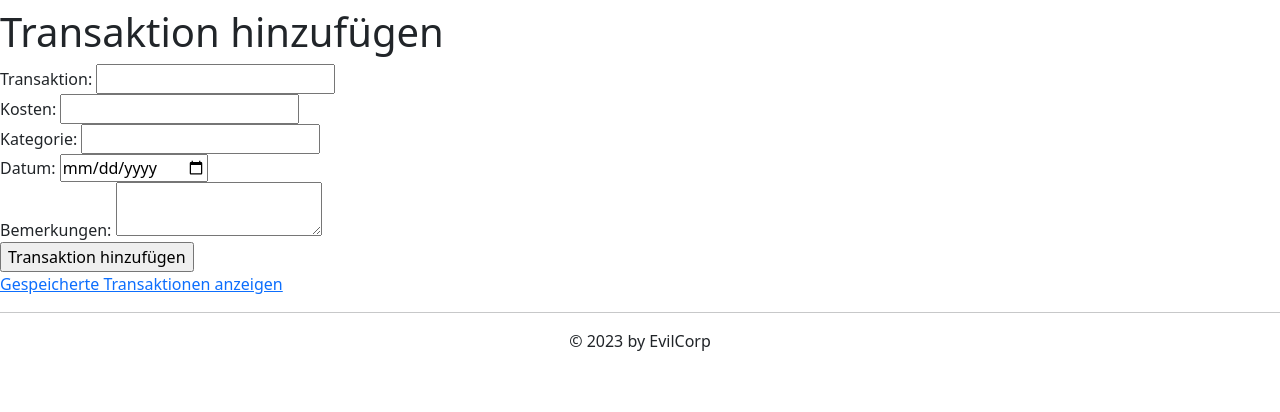
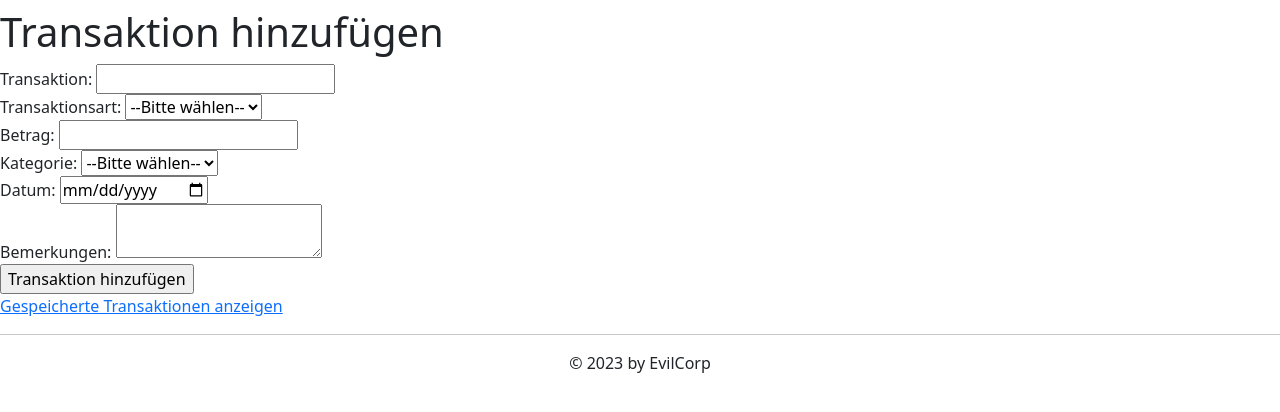
Before and after one commit to mafhgr/semesterprojekt, a Flask app: page / in a window 1280 px wide. Shown: the part 56-468 px from the top of the page. Run offline with Flask 3, Linux system fonts and the light colour scheme.

Commit message:
Wichtige Änderungen in der Datenverarbeitung

```diff
--- a/app.py
+++ b/app.py
@@ -1,25 +1,23 @@
 from flask import Flask, render_template, redirect, url_for, request, session, flash
+import json
 
 app = Flask("Mein Semesterprojekt")
 
-#Pfad, den der Benutzer aufruft
+#Dashboard
 @app.route('/')
 def index():
-    return render_template('dashboard.html')
-
-@app.route('/dashboard')
-def dashboard():
     return render_template('dashboard.html')
 
 transaktions_liste = []
 
 # Pfad, um eine Transaktion hinzuzufügen
-@app.route('/budget', methods=['GET', 'POST'])
-def budget():
+@app.route('/dashboard', methods=['GET', 'POST'])
+def dashboard():
     if request.method == 'POST':
         # Daten aus dem Formular abrufen
         transaktion = request.form['transaktion']
-        kosten = request.form['kosten']
+        transaktionsart = request.form['transaktionsart']
+        betrag = request.form['betrag']
         kategorie = request.form['kategorie']
         datum = request.form['datum']
         bemerkungen = request.form['bemerkungen']
@@ -27,7 +25,8 @@ def budget():
         # Eine JSON-Darstellung der Transaktion erstellen
         transaktion_data = {
             'Transaktion': transaktion,
-            'Kosten': kosten,
+            'Transaktionsart': transaktionsart,
+            'Betrag': betrag,
             'Kategorie': kategorie,
             'Datum': datum,
             'Bemerkungen': bemerkungen
@@ -37,7 +36,31 @@ def budget():
         transaktions_liste.append(transaktion_data)
 
 
-    return render_template('budget.html')
+    return render_template('dashboard.html')
+
+@app.route('/budget')
+def budget():
+    budgets = session.get('budgets', [])
+    return render_template('budget.html', budgets=budgets)
+
+
+@app.route('/submit_budget', methods=['POST'])
+def submit_budget():
+    month = request.form.get('month')
+    category = request.form.get('category')
+    amount = request.form.get('amount')
+
+    new_budget = {'month': month, 'category': category, 'amount': amount}
+
+    if 'budgets' not in session:
+        session['budgets'] = []
+
+    session['budgets'].append(new_budget)
+    session.modified = True  # Stellt sicher, dass die Session aktualisiert wird
+
+    return redirect(url_for('budget'))
+
+
 
 
 @app.route('/transaktionsverlauf')
--- a/templates/dashboard.html
+++ b/templates/dashboard.html
@@ -6,15 +6,30 @@
 
 {% block content %}
 <h1>Transaktion hinzufügen</h1>
-    <form method="POST" action="/budget">
+    <form method="POST" action="/dashboard">
         <label for="transaktion">Transaktion:</label>
         <input type="text" name="transaktion" required><br>
 
-        <label for="kosten">Kosten:</label>
-        <input type="number" name="kosten" required><br>
+        <label for="transaktionsart">Transaktionsart:</label>
+        <select name="transaktionsart" id="transaktionsart" required>
+            <option value="">--Bitte wählen--</option>
+            <option value="einnahme">Einnahme</option>
+            <option value="ausgabe">Ausgabe</option>
+        </select><br>
+
+
+        <label for="betrag">Betrag:</label>
+        <input type="number" name="betrag" required><br>
 
         <label for="kategorie">Kategorie:</label>
-        <input type="text" name="kategorie" required><br>
+        <select name="kategorie" id="kategorie" required>
+            <option value="">--Bitte wählen--</option>
+            <option value="einkauf">Einkauf</option>
+            <option value="miete">Miete</option>
+            <option value="freizeit">Freizeit</option>
+            <option value="rechnungen">Rechnungen</option>
+        </select><br>
+
 
         <label for="datum">Datum:</label>
         <input type="date" name="datum" required><br>
--- a/templates/transaktionsverlauf.html
+++ b/templates/transaktionsverlauf.html
@@ -20,7 +20,7 @@
         {% endfor %}
     </ul>
 
-    <a href="/budget">Zurück zur Transaktion hinzufügen</a>
+    <a href="/dashboard">Zurück zur Transaktion hinzufügen</a>
 
 {% endblock %}
 
```
Also changed, not shown: templates/budget.html (+24 -0 lines).
